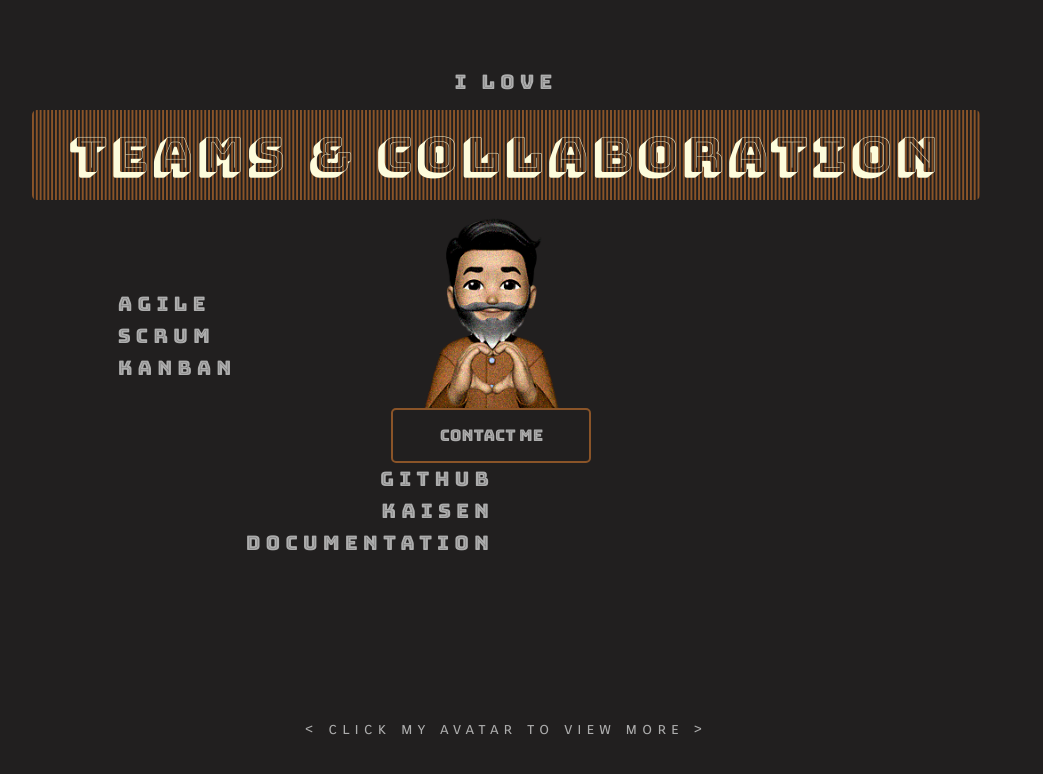
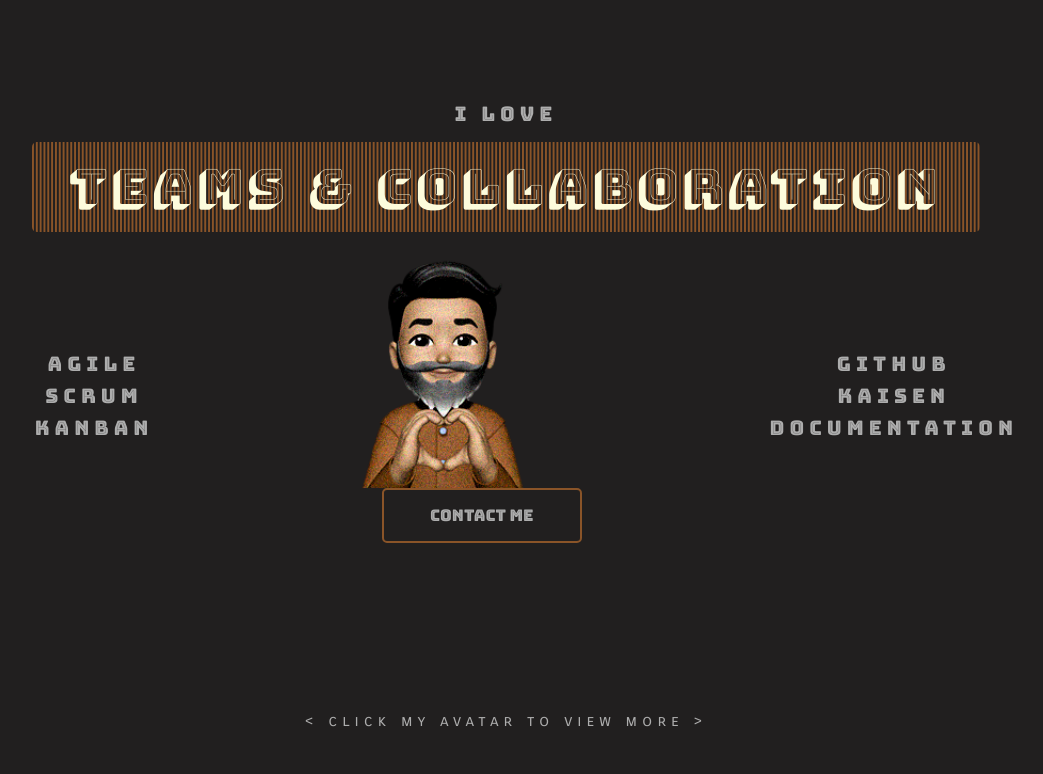
Before and after one commit to vasudevap/portfolio, a React (Vite) app: page /Collab in a window 1280 px wide. Shown: the top 774 px of the page, without its empty margins (134-1177 px from the left). Built offline with nearby package versions, Linux system fonts and the light colour scheme.

Commit message:
FIXED avatar layout to centered - works

```diff
--- a/src/app.css
+++ b/src/app.css
@@ -5,12 +5,16 @@
     flex-flow: column nowrap;
     justify-content: center;
     align-items: center;
+    padding: 0;
+    margin: 0;
 }
 
-.landingContainer,
 .pageContainer {
     /* height: 100vh; */
     display: flex;
+    width: 80%;
+    height: 80%;
+    margin-top: 3vh;
     flex-flow: column nowrap;
     color: var(--darkColor3);
     align-items: center;
@@ -19,10 +23,11 @@
 
 .contentContainer {
     display: flex;
+    width: 100%;
     flex-flow: row wrap;
     align-items: center;
-    /* justify-content: center; */
-    /* padding: 1vh 1vw; */
+    justify-content: space-between;
+    padding: 1vh 1vw;
 }
 
 .inlineTextDecorated {
--- a/src/components/Avatar.jsx
+++ b/src/components/Avatar.jsx
@@ -3,9 +3,6 @@
 
 function Avatar({ props }) {
   console.log(props);
-  function handleAvatar(e) {
-    console.log(e.target);
-  }
   return (
     <Link to={props.linkTo}>
       <div className={`avatar ${props.pageClass}`}></div>
--- a/src/components/Skill.jsx
+++ b/src/components/Skill.jsx
@@ -1,16 +1,6 @@
-import { Link } from "react-router-dom";
 import "./skill.css";
-import githubLogo from "../assets/images/githubLogo.png";
 
 function Skill({ content }) {
-  console.log(content.text);
-  function handleLSContainerClick(e) {
-    console.log(e.target);
-  }
-  return (
-    <div className="skill" onClick={handleLSContainerClick}>
-      {content.text}
-    </div>
-  );
+  return <div className="skill">{content.text}</div>;
 }
 export default Skill;
--- a/src/components/avatar.css
+++ b/src/components/avatar.css
@@ -2,10 +2,9 @@
     background-repeat: no-repeat;
     background-size: contain;
     background-position: center bottom;
-    height: 25vh;
-    width: 20vw;
-    position: relative;
-    margin: 0 1vw;
+
+    width: 25vw;
+    height: 30vh;
 }
 
 .landingPage {
--- a/src/pages/Landing.jsx
+++ b/src/pages/Landing.jsx
@@ -6,7 +6,7 @@
 
 function Landing({ props }) {
   return (
-    <div className="landingContainer">
+    <div className="pageContainer">
       <div className="inlineTextContainer">
         <div>Hi!</div>
         <div className="inlineTextDecorated inlineTextDecoratedBg ">
@@ -18,7 +18,7 @@
         props={{ pageClass: props.middleContent, linkTo: props.nextLink }}
       />
       <ContactBtn />
-      <div className="contentContainer">
+      <div className="pageContainer">
         <div className="contentContainerBottom">
           <div className="inlineText">I am</div>
           <Heading content={{ text: "PRASHANT" }} />
--- a/src/pages/Skills.jsx
+++ b/src/pages/Skills.jsx
@@ -12,18 +12,18 @@
       <PreHeading content={{ text: props.preHeadingContent }} />
       <Heading content={{ text: props.headingContent }} />
       <div className="contentContainer">
-        <div className="contentContainerLeft">
+        <div className="contentLeft">
           {props.lSContent.map((skill) => (
             <Skill content={{ text: skill }} />
           ))}
         </div>
-        <div className="contentContainerMiddle">
+        <div className="contentMiddle">
           <Avatar
             props={{ pageClass: props.middleContent, linkTo: props.nextLink }}
           />
           <ContactBtn />
         </div>
-        <div className="contentContainerRight">
+        <div className="contentRight">
           {props.rSContent.map((skill) => (
             <Skill content={{ text: skill }} />
           ))}
--- a/src/pages/skills.css
+++ b/src/pages/skills.css
@@ -1,25 +1,20 @@
-.contentContainerLeft {
+.contentLeft {
     display: flex;
-    flex-flow: column nowrap;
-    flex: 0 1 30%;
-    /* align-items: start;
-    justify-content: center; */
+    flex-flow: column wrap;
+    align-items: center;
+    flex: 0 1 200px;
+    /* margin-right: auto; */
 }
 
-.contentContainerMiddle {
-    display: flex;
-    flex-flow: column nowrap;
-    align-items: center;
-    flex: 0 0 30%;
+.contentMiddle {
+    flex: 0 1 400px;
+
 }
 
-.contentContainerRight {
+.contentRight {
     display: flex;
-    flex-flow: column nowrap;
-    flex: 0 1 30%;
-    /* position: relative;
-    align-self: flex-end;
-    align-items: end;
-    justify-content: end;
-    flex: 1 0 5vw; */
+    flex-flow: column wrap;
+    align-items: center;
+    flex: 0 1 200px;
+    /* margin-left: auto; */
 }
```
